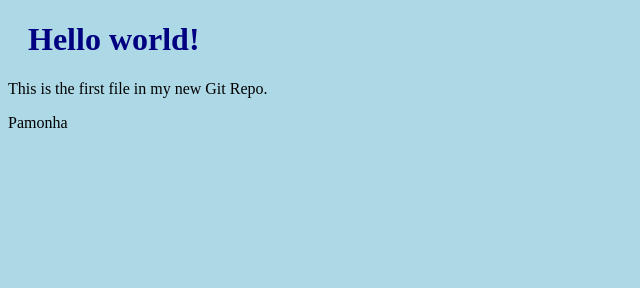
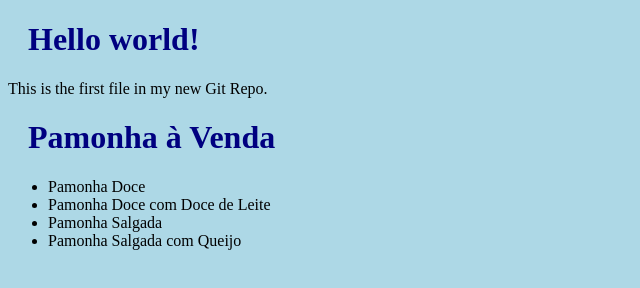
Before and after one commit to I-Am-BrunoHFMelo/vendas_wa, a plain HTML site: page index.html in a window 1280 px wide. Shown: the whole page, without its empty margins (0-640 px from the left). Drawn offline with Linux system fonts and the light colour scheme.

Commit message:
feat: inclui a lista de produtos na página Refs #04

```diff
--- a/index.html
+++ b/index.html
@@ -8,6 +8,12 @@
                 <body>
                     <h1>Hello world!</h1>
                     <p>This is the first file in my new Git Repo.</p>
-                    <p>Pamonha</p>
+                    <h1>Pamonha à Venda</h1>
+                    <ul>
+                        <li>Pamonha Doce</li>
+                        <li>Pamonha Doce com Doce de Leite</li>
+                        <li>Pamonha Salgada</li>
+                        <li>Pamonha Salgada com Queijo</li>
+                    </ul>
                 </body>
 </html>
```
